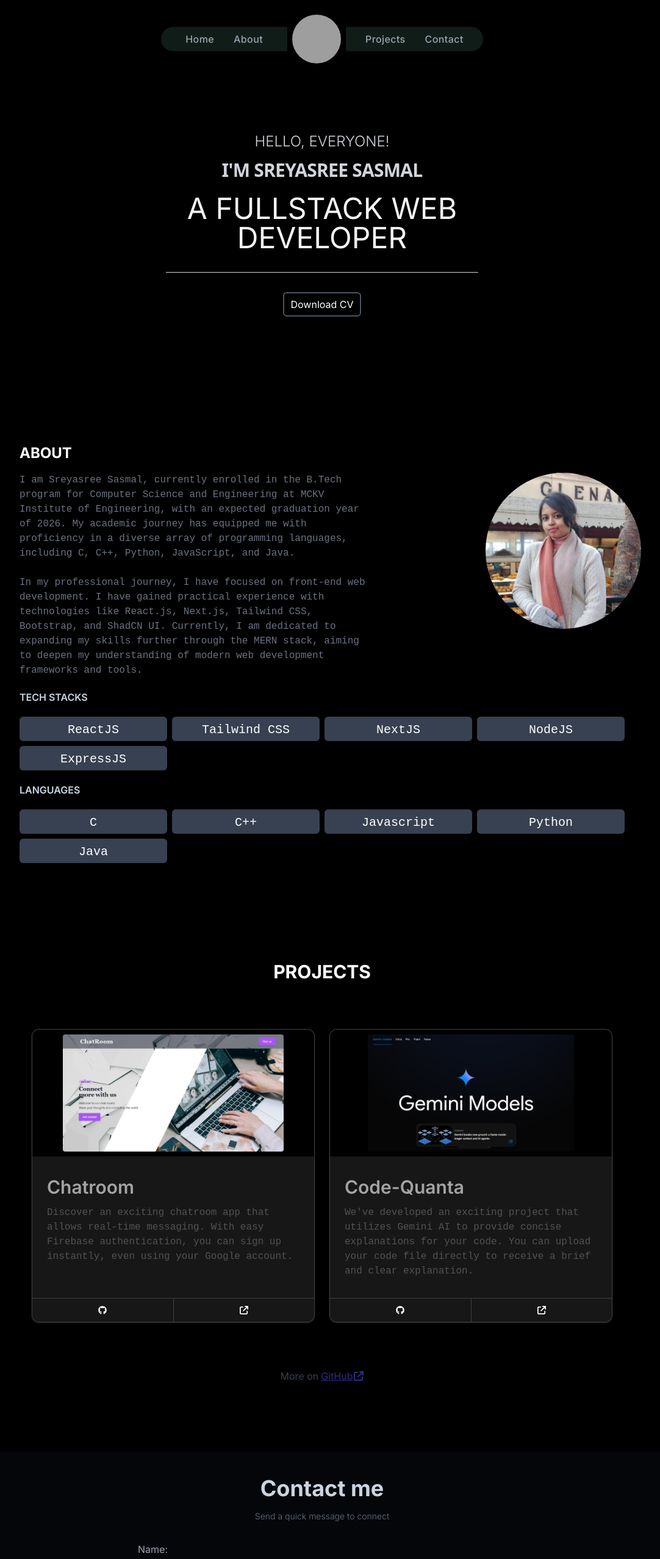
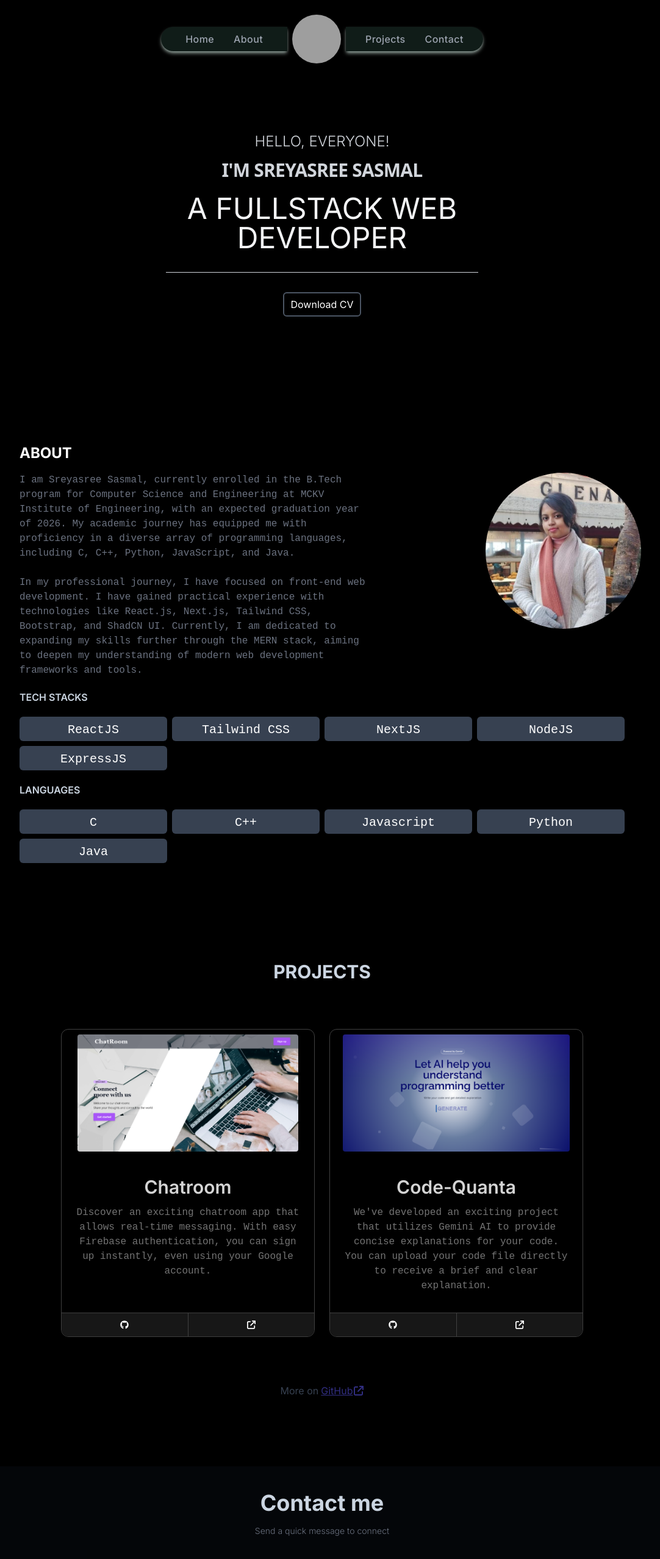
Before and after one commit to Sreyasree-001/Portfolio_03, a Next.js app: page / in a window 1280 px wide. Shown: the top 2556 px of the page at 61% size, without its empty margins (112-1194 px from the left). Built offline with nearby package versions, Linux system fonts and the light colour scheme; grey boxes are pictures that could not be loaded.

Commit message:
feat: Email validation added

```diff
--- a/src/app/Components/Navbar.tsx
+++ b/src/app/Components/Navbar.tsx
@@ -8,7 +8,7 @@ export const Navbar = () => {
       <div className="bg-black bg-transparent sm:rounded-full sm:mt-4 z-50">
         <div className="px-4 py-6 mx-auto lg:py-2 sm:max-w-xl md:max-w-full lg:max-w-screen-sm md:px-4 lg:px-4">
           <div className="relative flex items-center justify-between sm:justify-center sm:space-x-2">
-            <ul className="items-center hidden space-x-8 sm:flex sm:bg-[#101C18]  sm:rounded-full sm:rounded-r-none sm:py-2 sm:px-10">
+            <ul className="items-center hidden space-x-8 sm:flex sm:bg-[#101C18]  sm:rounded-full sm:rounded-r-none sm:py-2 sm:px-10 lg:shadow-md lg:shadow-[#8c9b95]">
             <li>
                   <a
                     href="#hero"
@@ -35,7 +35,7 @@ export const Navbar = () => {
                       alt="logo"
                       className="w-20 h-20 rounded-full "
                     />
-            <ul className="items-center hidden space-x-8 sm:flex sm:bg-[#101C18] sm:rounded-full sm:rounded-l-none sm:py-2 sm:px-8">
+            <ul className="items-center hidden space-x-8 sm:flex sm:bg-[#101C18] sm:rounded-full sm:rounded-l-none sm:py-2 sm:px-8 lg:shadow-md lg:shadow-[#8c9b95]">
             <li>
                   <a
                     href="#projects"
--- a/src/app/contact/Contact.tsx
+++ b/src/app/contact/Contact.tsx
@@ -5,20 +5,43 @@ import { FaFacebook } from "react-icons/fa";
 import { FaInstagram } from "react-icons/fa";
 import { MdEmail } from "react-icons/md";
 import { SubmitHandler, useForm } from "react-hook-form";
+import { useRef } from "react";
+import emailjs from '@emailjs/browser';
 
 type Inputs = {
-  userName: string;
-  userEmail: string;
-  userMessage: string;
+  from_name: string;
+  from_email: string;
+  message: string;
 };
 const Contact = () => {
+  const form = useRef();
   const {
     register,
     handleSubmit,
     formState: { errors },
   } = useForm<Inputs>();
-  const onSubmit: SubmitHandler<Inputs> = (data) =>
-    alert(`Message sent successfully`);
+
+  // const onSubmit: SubmitHandler<Inputs> = (data) =>
+  //   alert(`Message sent successfully`);
+
+
+  const onSubmit : SubmitHandler<Inputs> = (e) => {
+    //e.preventDefault();
+
+    emailjs
+      .sendForm('service_f7dzeph', 'template_ruzfrkl', form.current, {
+        publicKey: '_8ldLmWQcC-XGKO4H',
+      })
+      .then(
+        () => {
+          console.log('SUCCESS!');
+        },
+        (error) => {
+          console.log('FAILED...', error.text);
+        },
+      );
+      alert("Message sent successfully");
+  };
 
   const date = new Date();
   return (
@@ -34,6 +57,7 @@ const Contact = () => {
           <div className=" h-auto w-full p-4">
             <form
               className="flex flex-col justify-center items-center space-y-2 lg:space-y-5"
+              ref={form}
               onSubmit={handleSubmit(onSubmit)}
             >
               <div className="sm:flex sm:flex-col w-full sm:space-y-2 sm:w-1/2">
@@ -42,10 +66,10 @@ const Contact = () => {
                 </label>
                 <input
                   id="name"
-                  type="name"
+                  type="text"
                   placeholder="Name"
                   className="p-1 rounded-md bg-transparent border-2 border-gray-700 text-gray-200 w-full sm:placeholder-transparent"
-                  {...register("userName", { required: true })}
+                  {...register("from_name", { required: true })}
                 />
               </div>
               <div className="sm:flex sm:flex-col w-full  sm:space-y-2 sm:w-1/2 ">
@@ -60,7 +84,7 @@ const Contact = () => {
                   type="email"
                   placeholder="Email"
                   className="p-1 rounded-md bg-transparent border-2 border-gray-700 text-white w-full sm:placeholder-transparent"
-                  {...register("userEmail", { required: true })}
+                  {...register("from_email", { required: true })}
                 />
               </div>
               <div className="sm:flex sm:flex-col w-full sm:space-y-2 sm:w-1/2">
@@ -76,10 +100,10 @@ const Contact = () => {
                   rows={5}
                   placeholder="Write your message here..."
                   className="p-1 rounded-md bg-transparent border-2 border-gray-700 text-white w-full sm:placeholder-transparent"
-                  {...register("userMessage", { required: true })}
+                  {...register("message", { required: true })}
                 />
               </div>
-              {errors.userEmail && (
+              {errors.from_email && (
                 <span className="text-gray-500">This field is required</span>
               )}
               <button
@@ -96,6 +120,7 @@ const Contact = () => {
               href="https://github.com/Sreyasree-001"
               target="blank"
               title="gitHub"
+              className="hover:text-white md:text-lg"
             >
               <IoLogoGithub />
             </a>
@@ -103,6 +128,7 @@ const Contact = () => {
               href="https://www.linkedin.com/in/sreyasree-sasmal-a5274324b/"
               target="blank"
               title="linkedin"
+              className="hover:text-white md:text-lg"
             >
               <FaLinkedin />
             </a>
@@ -110,6 +136,7 @@ const Contact = () => {
               href="https://www.facebook.com/profile.php?id=100087570413361"
               target="blank"
               title="facebook"
+              className="hover:text-white md:text-lg"
             >
               <FaFacebook />
             </a>
@@ -117,10 +144,11 @@ const Contact = () => {
               href="https://www.instagram.com/_meteoric_melody_01/"
               target="blank"
               title="instagram"
+              className="hover:text-white md:text-lg"
             >
               <FaInstagram />
             </a>
-            <a href="mailto:sreyasree202@gmail.com" title="email">
+            <a href="mailto:sreyasree202@gmail.com" title="email" className="hover:text-white md:text-lg">
               <MdEmail />
             </a>
           </div>
--- a/src/app/projects/Cards.tsx
+++ b/src/app/projects/Cards.tsx
@@ -5,20 +5,20 @@ import { FaArrowUpRightFromSquare, FaGithub } from "react-icons/fa6";
 const Cards = () => {
   return (
     <>
-      <div className="max-w-[85rem] px-4 py-5 sm:px-2 lg:px-32 lg:py-14 mx-auto">
+      <div className="max-w-[85rem] px-4 py-5 sm:px-2 md:px-10 lg:px-32 lg:py-14 mx-auto xl:px-44">
         <div className="grid sm:grid-cols-2 gap-6">
           {data.map((item, index) => (
             <div
             key={item.id}
-            className="group flex flex-col h-full border shadow-sm rounded-xl bg-neutral-900 border-neutral-700 shadow-neutral-700/70">
-              <div className="h-52 flex justify-center  bg-[#000000] rounded-t-xl">
-                <img src={item.image} alt="" className="max-h-full px-1 py-3 sm:p-2 rounded-xl sm:rounded-t-xl"/>
+            className="group flex flex-col h-full border shadow-sm rounded-xl  border-neutral-700 ">
+              <div className="h-52 flex justify-center   rounded-t-xl">
+                <img src={item.image} alt="" className="max-h-full px-1 py-3 sm:p-2 rounded-xl sm:rounded-t-xl lg:bg-opacity-40"/>
               </div>
               <div className="p-4 my-2 md:p-6">
-                <h3 className="text-xl font-semibold text-neutral-400 hover:text-white lg:text-3xl ">
+                <h3 className="text-xl font-semibold text-neutral-300 hover:text-white lg:text-3xl lg:text-center ">
                   {item.title}
                 </h3>
-                <p className="mt-3 text-neutral-600 reddit-mono">
+                <p className="mt-3 text-neutral-500 reddit-mono lg:text-center">
                   {item.about}
                 </p>
               </div>
--- a/src/app/projects/ProjectCards.tsx
+++ b/src/app/projects/ProjectCards.tsx
@@ -5,7 +5,7 @@ const ProjectCards = () => {
   return (
     <>
       <div className="p-4 h-auto mt-24 flex flex-col justify-center items-center space-y-5 sm:mx-5 sm:mt-32">
-        <h1 className=" font-bold text-xl text-white sm:text-2xl md:text-3xl uppercase">
+        <h1 className=" font-bold text-xl text-slate-300 sm:text-2xl md:text-3xl uppercase">
           Projects
         </h1>
         <Cards />
--- a/src/app/projects/projectData.js
+++ b/src/app/projects/projectData.js
@@ -10,7 +10,7 @@ export const data =[
     {
         "id": 2,
         "title": "Code-Quanta",
-        "image": "codequanta.png",
+        "image": "cQ.png",
         "about":"We've developed an exciting project that utilizes Gemini AI to provide concise explanations for your code. You can upload your code file directly to receive a brief and clear explanation.",
         "link": "https://github.com/Sreyasree-001/Code-Quanta",
         "GitHub": "https://github.com/Sreyasree-001/Code-Quanta"
```
Also changed, not shown: public/bytebeat.png (deleted), public/cQ.png (added).
